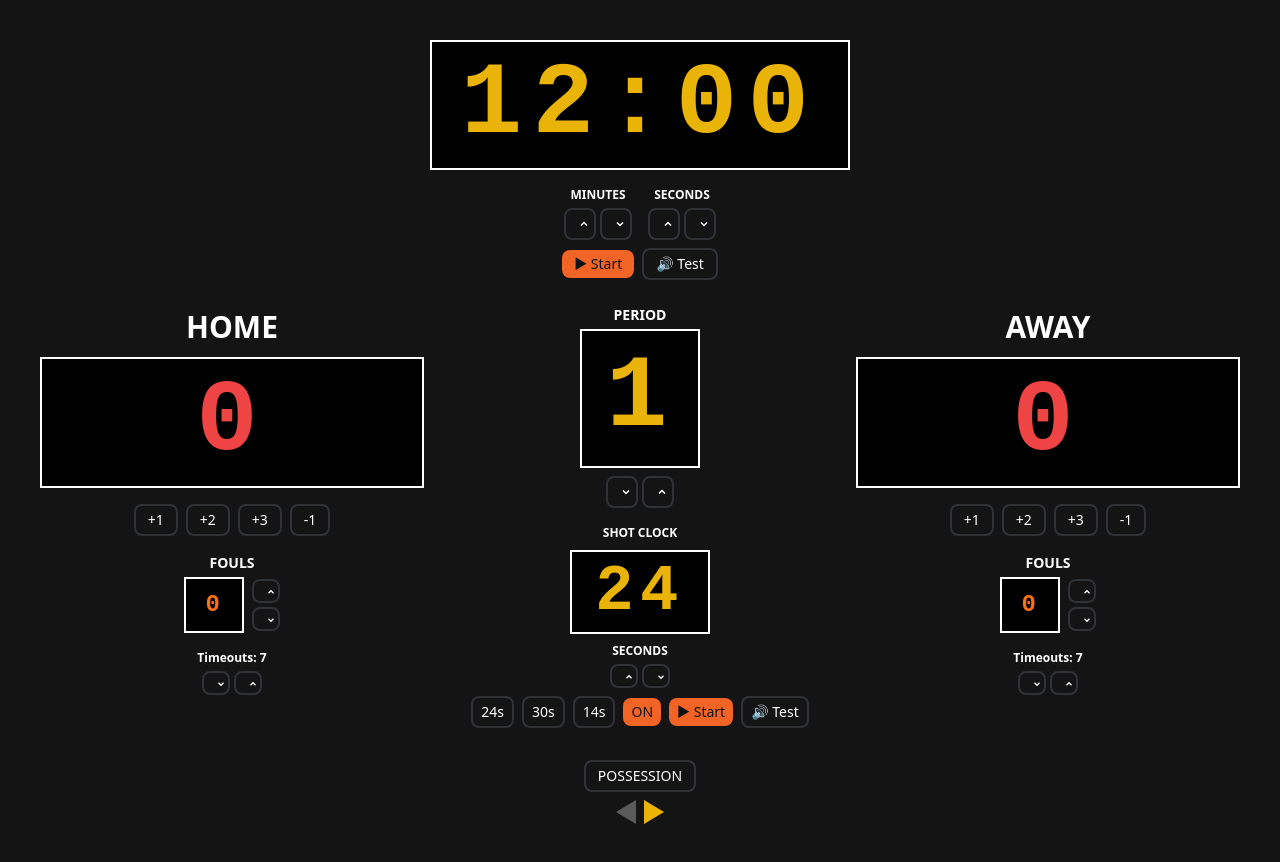
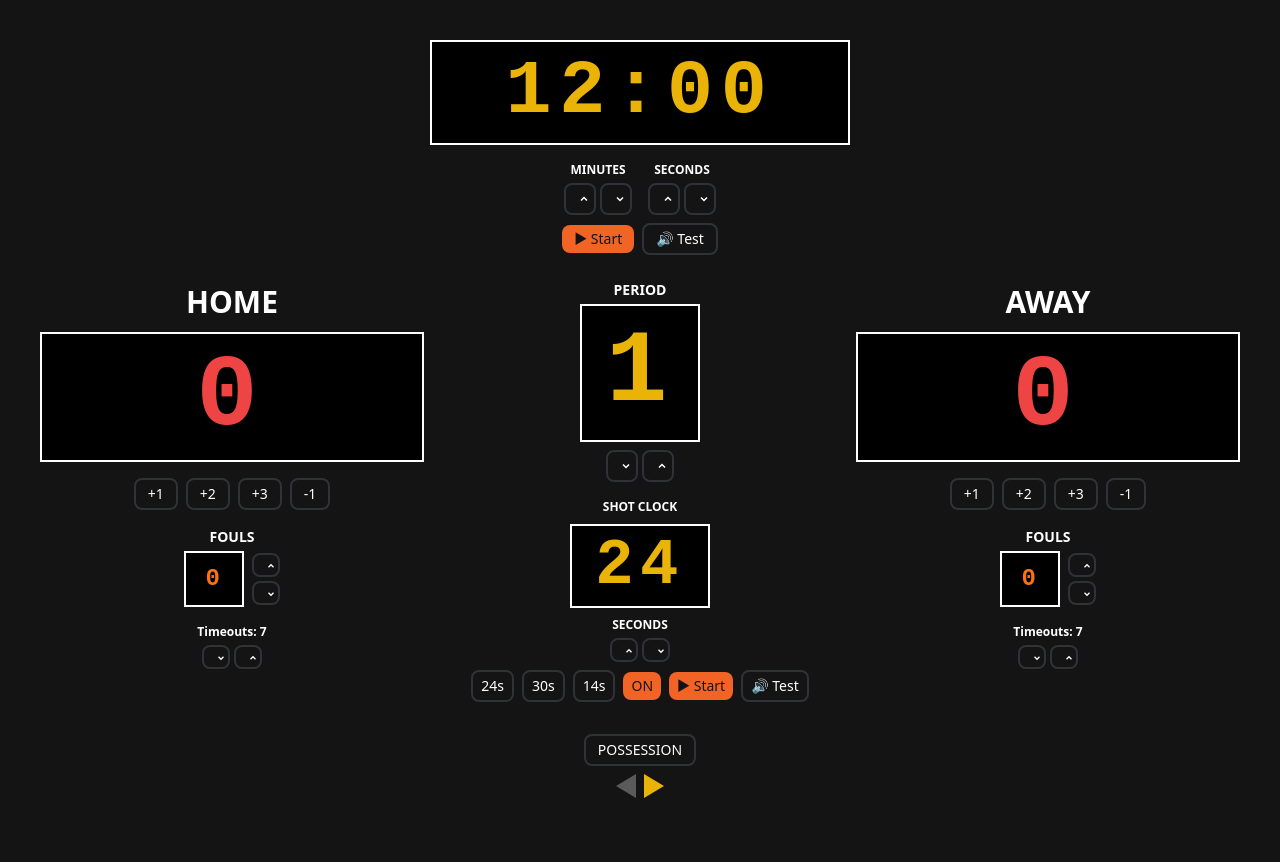
Before and after one commit to shandor-boop/hoop-display-central-00b725de, a React (Vite) app: page / in a window 1280 px wide. Shown: the top 862 px of the page. Built offline with nearby package versions, Linux system fonts and the light colour scheme; a web font is replaced by a local one.

Commit message:
v1.2.0: Fix timer font size overflow issue

```diff
--- a/src/components/Scoreboard.tsx
+++ b/src/components/Scoreboard.tsx
@@ -150,7 +150,7 @@ export function Scoreboard() {
         <div className="flex justify-center mb-2 sm:mb-4 md:mb-6">
           <div className="flex flex-col items-center justify-center w-full">
             <div className="border-2 border-white bg-black px-2 sm:px-4 md:px-6 py-1.5 sm:py-2 md:py-3 mb-2 w-full max-w-[420px]">
-              <div className="text-[clamp(2rem,8vw,8rem)] font-black clock-font text-yellow-500 text-center leading-none">
+              <div className="text-[clamp(2rem,6vw,5.5rem)] font-black clock-font text-yellow-500 text-center leading-none">
                 {formatGameClock()}
               </div>
             </div>
```
